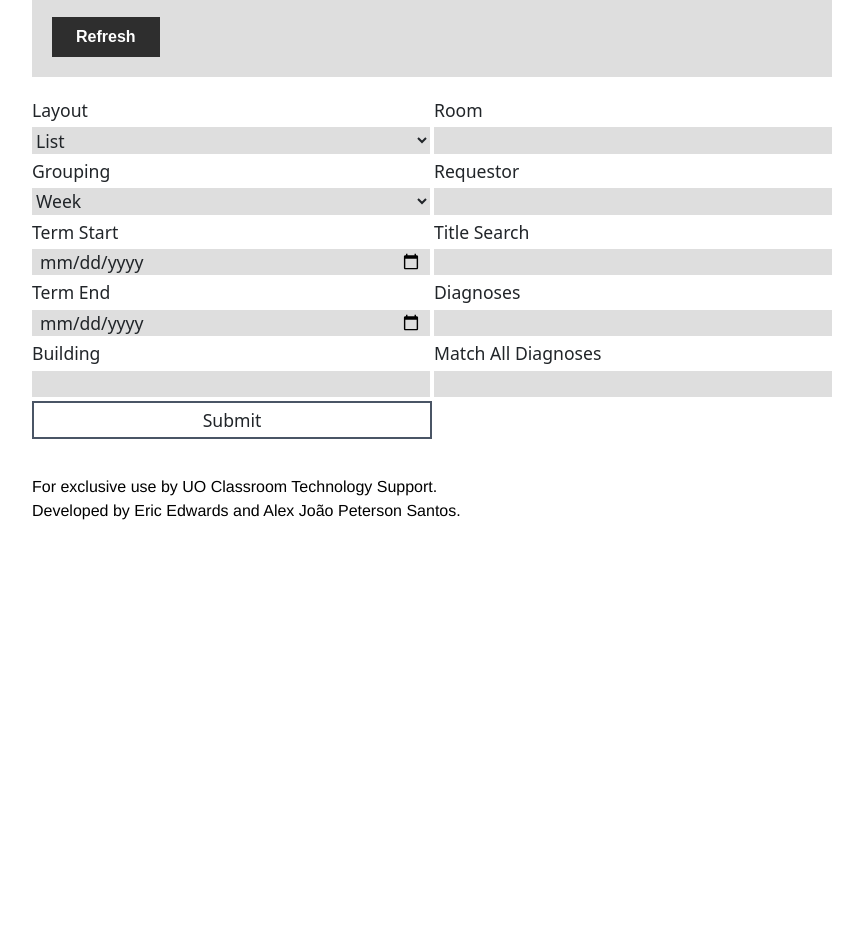
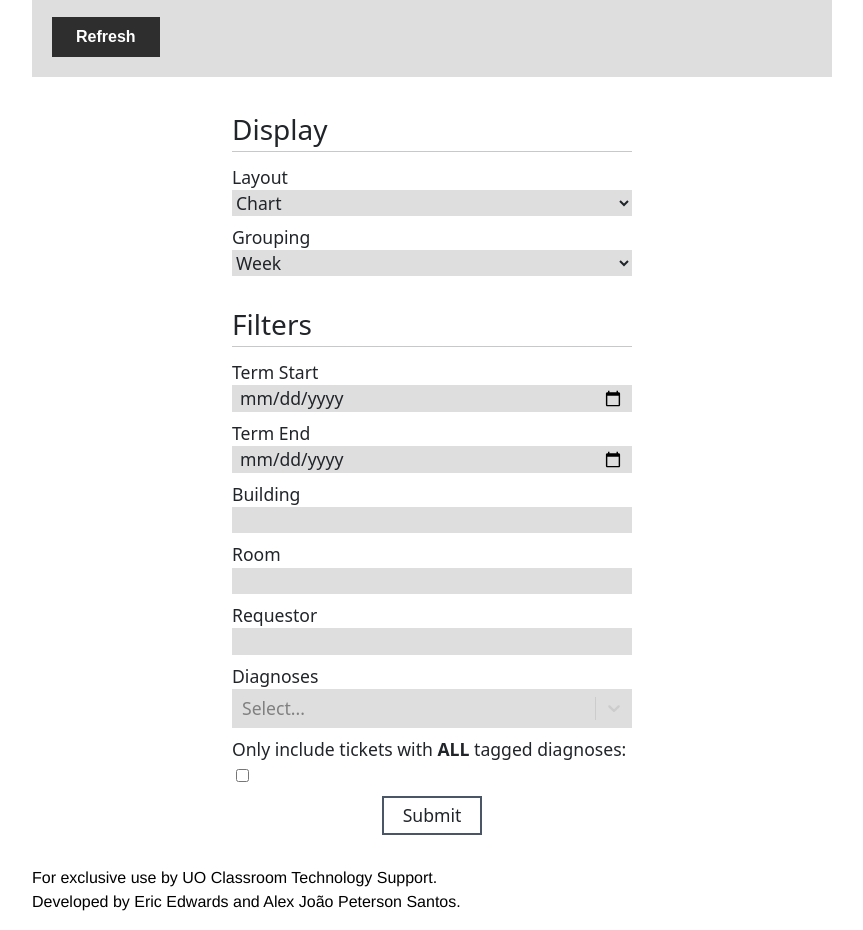
Before and after one commit to uoclass/statistik, a React (Vite) app in the folder frontend/: page /new-view in a window 1280 px wide. Shown: the part 261-1191 px from the top of the page, without its empty margins (208-1071 px from the left). Before the commit the page ends 800 px from the top, so only its background shows below. Built offline with nearby package versions, Linux system fonts and the light colour scheme; no server answers; sample sign-in values are in the browser's storage.

Commit message:
feat: Finished form and implemented form conditionality.
Diagnoses now display with a multi-list. Form is styled. Respective filter options are unavailable when grouping by an attribute.

```diff
--- /dev/null
+++ b/frontend/src/components/DiagnosisOptions.ts
@@ -0,0 +1,37 @@
+export const diagnosisOptions = [
+  { value: "HyFlex/Room Camera", label: "HyFlex/Room Camera" },
+  { value: "Blu-Ray/DVD Player", label: "Blu-ray Player" },
+  { value: "Touch Panel", label: "Touch Panel" },
+  { value: "Document Camera", label: "Document Camera" },
+  { value: "Cable--HDMI", label: "HDMI Cable" },
+  { value: "Cable-Ethernet", label: "Ethernet Cable" },
+  {
+    value: "Cable-Other (describe below)",
+    label: "Other Cable",
+  },
+  { value: "Microphone", label: "Microphone" },
+  { value: "Assistive Listening Device", label: "Assistive Listening Device" },
+  { value: "Projector", label: "Projector" },
+  { value: "Tech Tour", label: "Tech Tour" },
+  { value: "TV Display", label: "TV Display" },
+  { value: "Transmitter/Receiver", label: "Transmitter/Receiver" },
+  { value: "DM Controller", label: "DM Controller" },
+  { value: "Scaler", label: "Scaler" },
+  { value: "Network Switch", label: "Network Switch" },
+  {
+    value: "Power Strip/Surge Protector",
+    label: "Power Strip/Surge Protector",
+  },
+  { value: "User Error", label: "User Error" },
+  {
+    value: "Not a Classroom Support Issue",
+    label: "Not a Classroom Support Issue",
+  },
+  { value: "Spam Call", label: "Spam Call" },
+  { value: "Adapter loan", label: "Adapter loan" },
+  { value: "Equipment Request", label: "Equipment Request" },
+  {
+    value: "Other (provide description below)",
+    label: "Other",
+  },
+];
--- a/frontend/src/components/ViewCreationForm.tsx
+++ b/frontend/src/components/ViewCreationForm.tsx
@@ -1,41 +1,62 @@
-import { useForm } from "react-hook-form";
+import { Controller, useForm } from "react-hook-form";
 import "./FormElements.css";
+import { useAuth } from "../provider/AuthProvider";
+import { Dispatch, SetStateAction } from "react";
+import { diagnosisOptions } from "./DiagnosisOptions";
+import Select from "react-select";
 
-interface IFormInputs {
+export interface IFormInputs {
   grouping: "none" | "week" | "requestor" | "building" | "room" | "diagnoses";
   layout: "list" | "chart";
-  termStart: string | null;
-  termEnd: string | null;
-  building: string | null;
-  room: string | null;
-  requestor: Array<string> | null;
-  diagnoses: Array<string> | null;
-  titleSubstring: string | null;
-  matchAllDiagnoses: boolean | null;
+  termStart?: string | null;
+  termEnd?: string | null;
+  building?: string | null;
+  room?: string | null;
+  requestor?: Array<string> | null;
+  diagnoses?: Array<string> | null;
+  titleSubstring?: string | null;
+  matchAllDiagnoses?: boolean | null;
 }
 
-const Form = () => {
+const Form = ({
+  setFilter,
+}: {
+  setFilter: Dispatch<SetStateAction<IFormInputs>>;
+}) => {
+  const token = useAuth();
+
   const {
     register,
     handleSubmit,
     watch,
+    control,
     formState: { errors },
   } = useForm<IFormInputs>();
 
-  const onSubmit = (data) => {
-    console.log(data);
+  // watches for conditional form rendering
+  const watchLayout = watch("layout", "chart");
+  const watchGrouping = watch("grouping");
+
+  const onSubmit = async (filter: IFormInputs) => {
+    console.log(filter);
+    setFilter(filter);
   };
 
   return (
-    <form className="w-full" onSubmit={handleSubmit(onSubmit)}>
+    <form
+      className="w-full justify-items-center"
+      onSubmit={handleSubmit(onSubmit)}
+    >
       <div
-        className="form-group grid grid-flow-col gap-1 grid-rows-10 [&>select]:bg-light-gray
-        [&>input]:bg-light-gray [&>input]:px-2"
+        className="w-[400px] form-group flex flex-col [&>select]:bg-light-gray
+        [&>input]:bg-light-gray [&>input]:px-2 [&>label]:pt-2"
       >
+        <h3 className="justify-self-center pt-3 mb-0">Display</h3>
+        <hr className="my-1" />
         <label htmlFor="layout">Layout</label>
         <select {...register("layout")}>
+          <option value="chart">Chart</option>
           <option value="list">List</option>
-          <option value="chart">Chart</option>
         </select>
         <label htmlFor="grouping">Grouping</label>
         <select {...register("grouping")}>
@@ -44,26 +65,95 @@ const Form = () => {
           <option value="building">Building</option>
           <option value="room">Room</option>
           <option value="diagnoses">Diagnoses</option>
-          <option value="none">None</option>
+          {watchLayout === "list" && <option value="none">None</option>}
         </select>
+        <h3 className="justify-self-center pt-3 mt-3 mb-0">Filters</h3>
+        <hr className="my-1" />
         <label htmlFor="termStart">Term Start</label>
         <input type="date" {...register("termStart")} />
         <label htmlFor="termEnd">Term End</label>
         <input type="date" {...register("termEnd")} />
+        {watchGrouping !== "building" && (
+          <>
             <label htmlFor="building">Building</label>
             <input {...register("building")} />
+          </>
+        )}
+        {watchGrouping !== "building" && watchGrouping !== "room" && (
+          <>
             <label htmlFor="room">Room</label>
             <input {...register("room")} />
+          </>
+        )}
+        {watchGrouping !== "requestor" && (
+          <>
             <label htmlFor="requestor">Requestor</label>
             <input {...register("requestor")} />
+          </>
+        )}
+        {watchLayout === "list" && (
+          <>
             <label htmlFor="titleSubstring">Title Search</label>
             <input {...register("titleSubstring")} />
+          </>
+        )}
+        {watchGrouping !== "diagnoses" && (
+          <>
             <label htmlFor="diagnoses">Diagnoses</label>
-        <input {...register("diagnoses")} />
-        <label htmlFor="matchAllDiagnoses">Match All Diagnoses</label>
-        <input {...register("matchAllDiagnoses")} />
+            <Controller
+              name="diagnoses"
+              control={control}
+              render={({ field }) => (
+                <Select
+                  {...field}
+                  isMulti
+                  options={diagnosisOptions}
+                  className="basic-multi-select"
+                  classNamePrefix="select"
+                  styles={{
+                    control: (baseStyles) => ({
+                      ...baseStyles,
+                      border: 0,
+                      borderRadius: 0,
+                      boxShadow: "none",
+                      maxWidth: "400px",
+                      backgroundColor: "rgb(222, 222, 222)",
+                    }),
+                    option: (provided, state) => ({
+                      ...provided,
+                      backgroundColor: state.isSelected
+                        ? "#192E49"
+                        : "rgb(211, 211, 211)",
+                      "&:hover": {
+                        backgroundColor: "rgb(162, 164, 166)",
+                      },
+                      cursor: "pointer",
+                    }),
+                  }}
+                />
+              )}
+            />
+          </>
+        )}
+        {watchGrouping !== "diagnoses" && (
+          <>
+            <label className="cursor-pointer">
+              <span>
+                Only include tickets with <strong>ALL</strong> tagged diagnoses:
+              </span>
+              <input
+                className="mx-1 place-self-center accent-red-500"
+                type="checkbox"
+                {...register("matchAllDiagnoses")}
+              />
+            </label>
+          </>
+        )}
       </div>
-      <button className="border-2 border-gray-600 p-1 my-1 w-50" type="submit">
+      <button
+        className="border-2 border-gray-600 p-1 my-2 min-w-25"
+        type="submit"
+      >
         Submit
       </button>
     </form>
```
Lines whose indentation alone changed are shown as unchanged.
